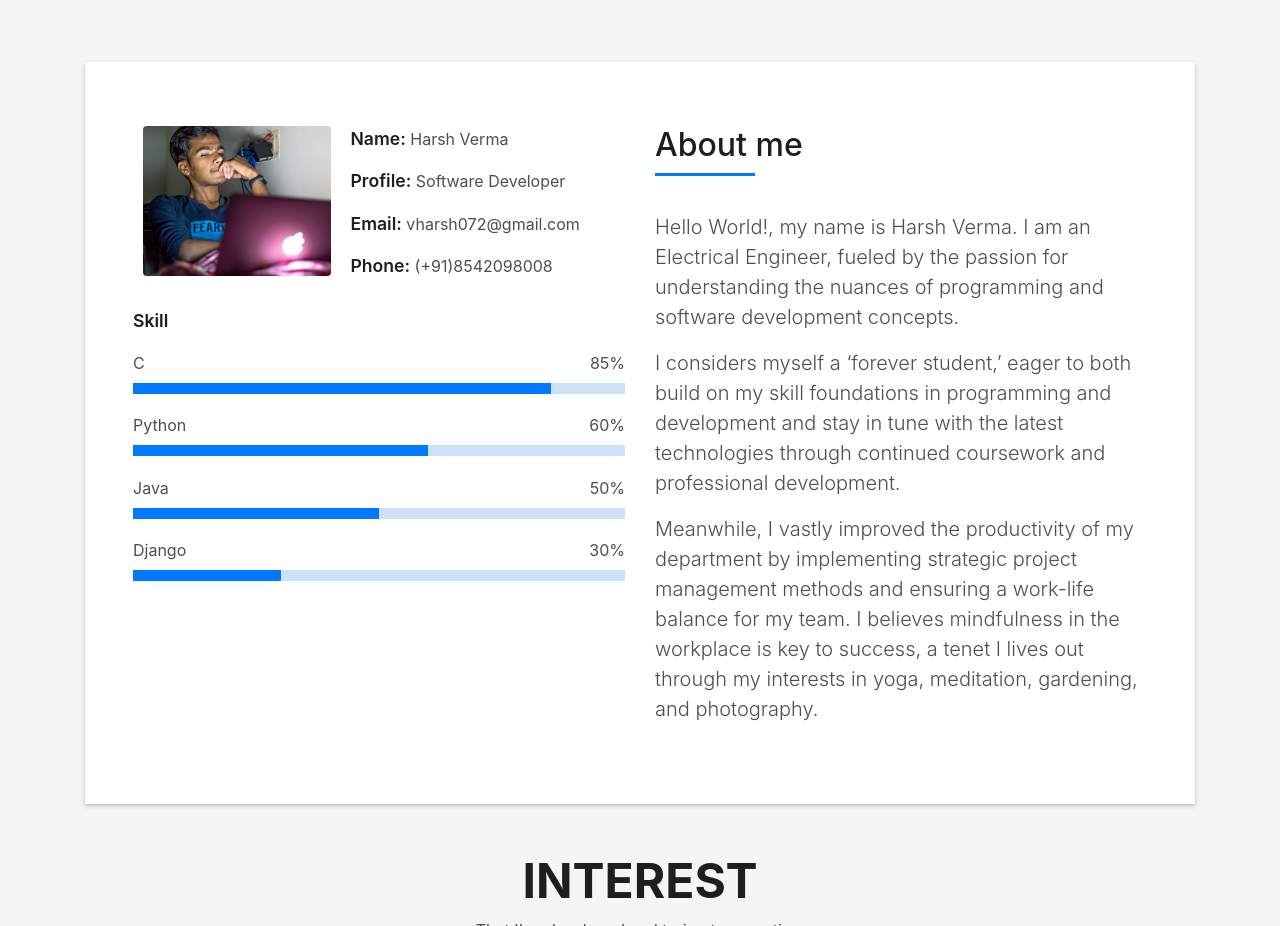
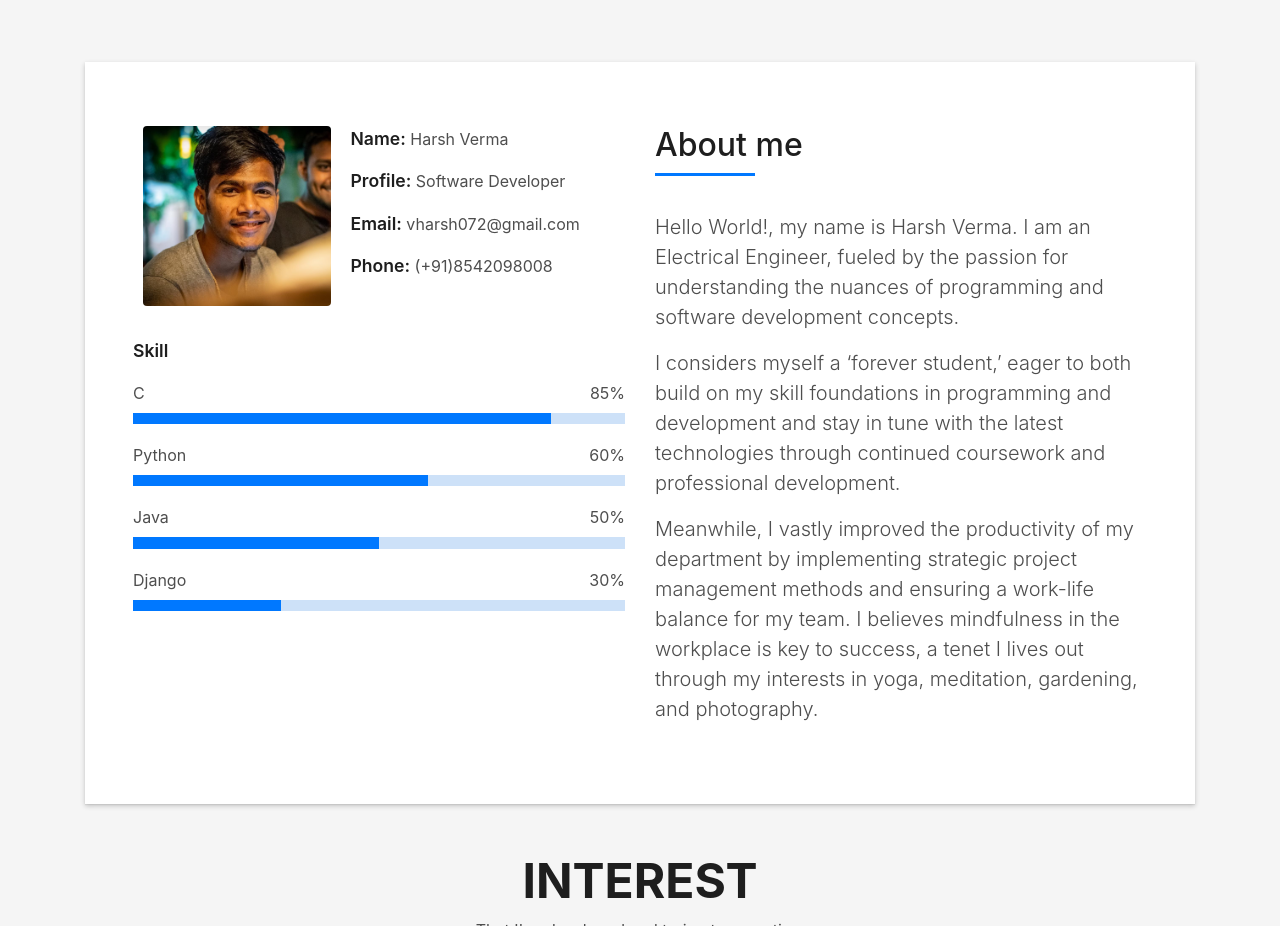
Before and after one commit to harsh724/harsh724.github.io, a plain HTML site: page index.html in a window 1280 px wide. Shown: the part 802-1728 px from the top of the page. Drawn offline with Linux system fonts and the light colour scheme; files whose address does not match are found by name.

Commit message:
profile pic

```diff
--- a/index.html
+++ b/index.html
@@ -87,7 +87,7 @@
                 <div class="row">
                   <div class="col-sm-6 col-md-5">
                     <div class="about-img">
-                      <img src="img/front.jpg" class="img-fluid rounded b-shadow-a" alt="">
+                      <img src="img/profilepic.jpg" class="img-fluid rounded b-shadow-a" alt="">
                     </div>
                   </div>
                   <div class="col-sm-6 col-md-7">
```
Also changed, not shown: 1 other file.
